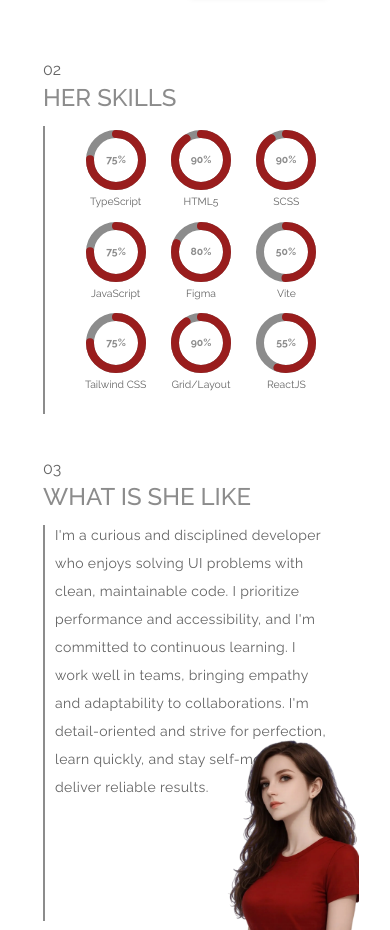
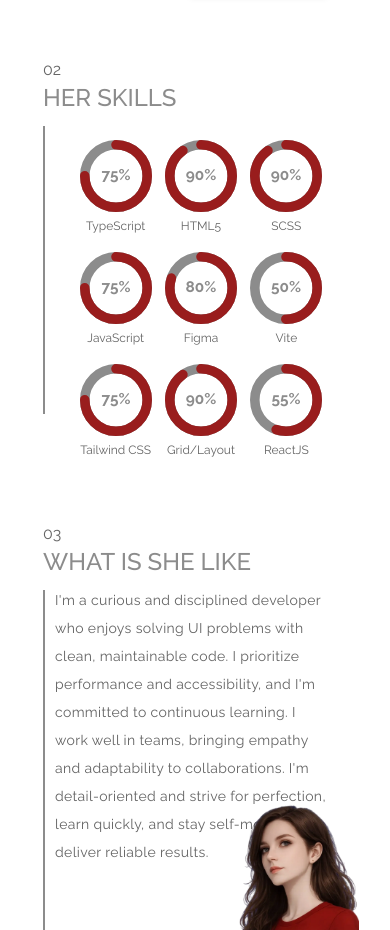
Before and after one commit to bavayra/Portfolio, a React (Vite) app: page / in a window 390 px wide. Shown: the part 1700-2630 px from the top of the page. Built offline with nearby package versions, Linux system fonts and the light colour scheme.

Commit message:
style(Skills->360): increased badges' sizes and font-size for their labels. Increased gap-y. Increased mt for the badges' group. Made skill peecent text responsive with css variable

```diff
--- a/src/components/SkillBadge.tsx
+++ b/src/components/SkillBadge.tsx
@@ -24,7 +24,10 @@ export const CircleStatic: React.FC<Props> = ({
   return (
     <div
       className={className}
-      style={{ width: size, height: size }}
+      style={{
+        width: size,
+        height: size,
+      }}
       role="img"
       aria-label={ariaLabel ?? `Progress ${percent}%`}
     >
@@ -60,7 +63,7 @@ export const CircleStatic: React.FC<Props> = ({
           dominantBaseline="middle"
           transform={`rotate(90 ${size / 2} ${size / 2})`}
           style={{
-            fontSize: "0.65rem",
+            fontSize: "var(--skill-percent-size, 0.65rem)",
             fill: "var(--color-grey-2)",
             fontWeight: "bold",
           }}
--- a/src/sections/Skills.tsx
+++ b/src/sections/Skills.tsx
@@ -24,11 +24,20 @@ const Skills = () => {
       />
       <p className="text-text">02</p>
       <h2 className="text-2xl text-grey-2 font-medium">HER SKILLS</h2>
-      <div className="grid grid-cols-3 gap-3 mt-4 justify-items-center gap-x-0 w-3xs mx-auto">
+      <div className="grid grid-cols-3 gap-3 mt-4 phone-sm:mt-8 justify-items-center gap-x-0 w-3xs phone-sm:gap-y-6 mx-auto">
         {skills.map(({ percent, label }) => (
-          <div key={label} className="flex flex-col items-center gap-1">
-            <CircleStatic percent={percent} ariaLabel={label} />
-            <span className="text-[0.65rem] text-text">{label}</span>
+          <div
+            key={label}
+            className="flex flex-col items-center gap-1 phone-sm:gap-3"
+          >
+            <CircleStatic
+              percent={percent}
+              ariaLabel={label}
+              className="phone-sm:scale-120 phone-sm:[--skill-percent-size:.8rem]"
+            />
+            <span className="text-[0.65rem] text-text phone-sm:text-xs">
+              {label}
+            </span>
           </div>
         ))}
       </div>
```
